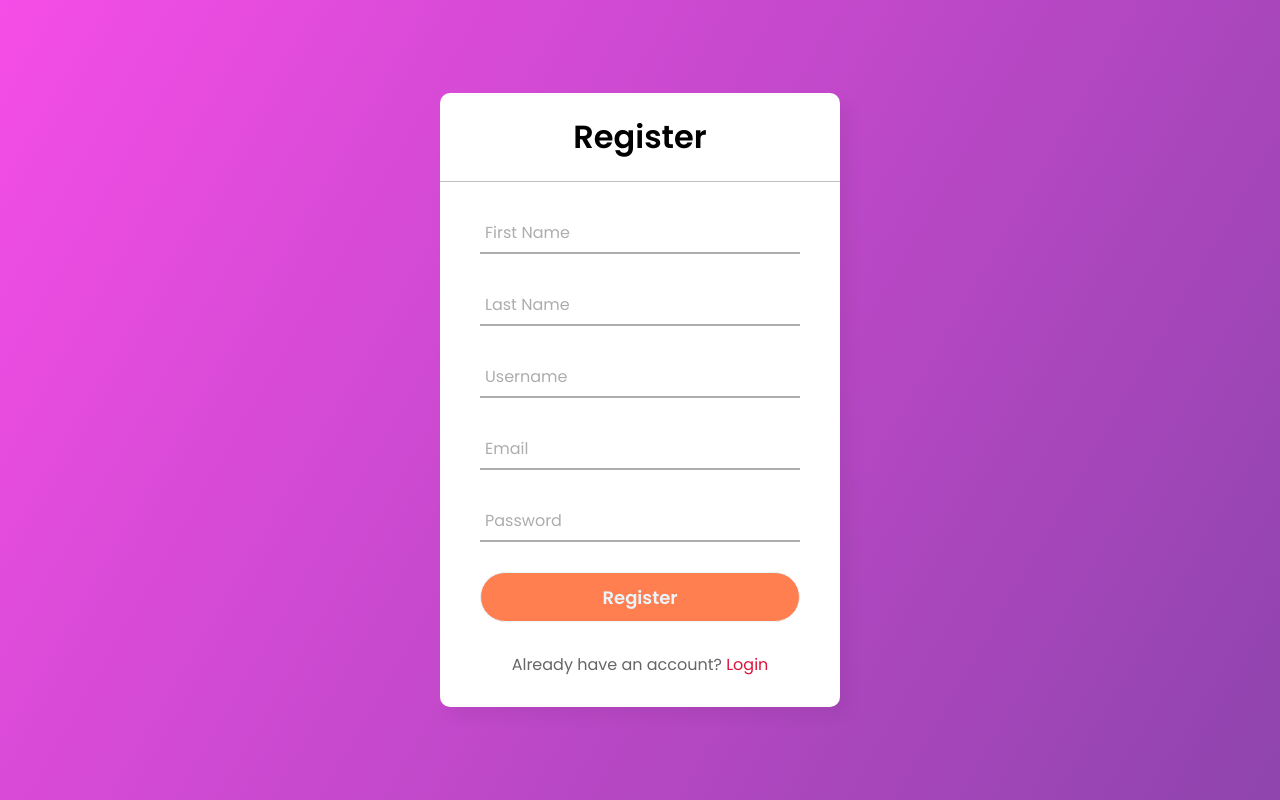
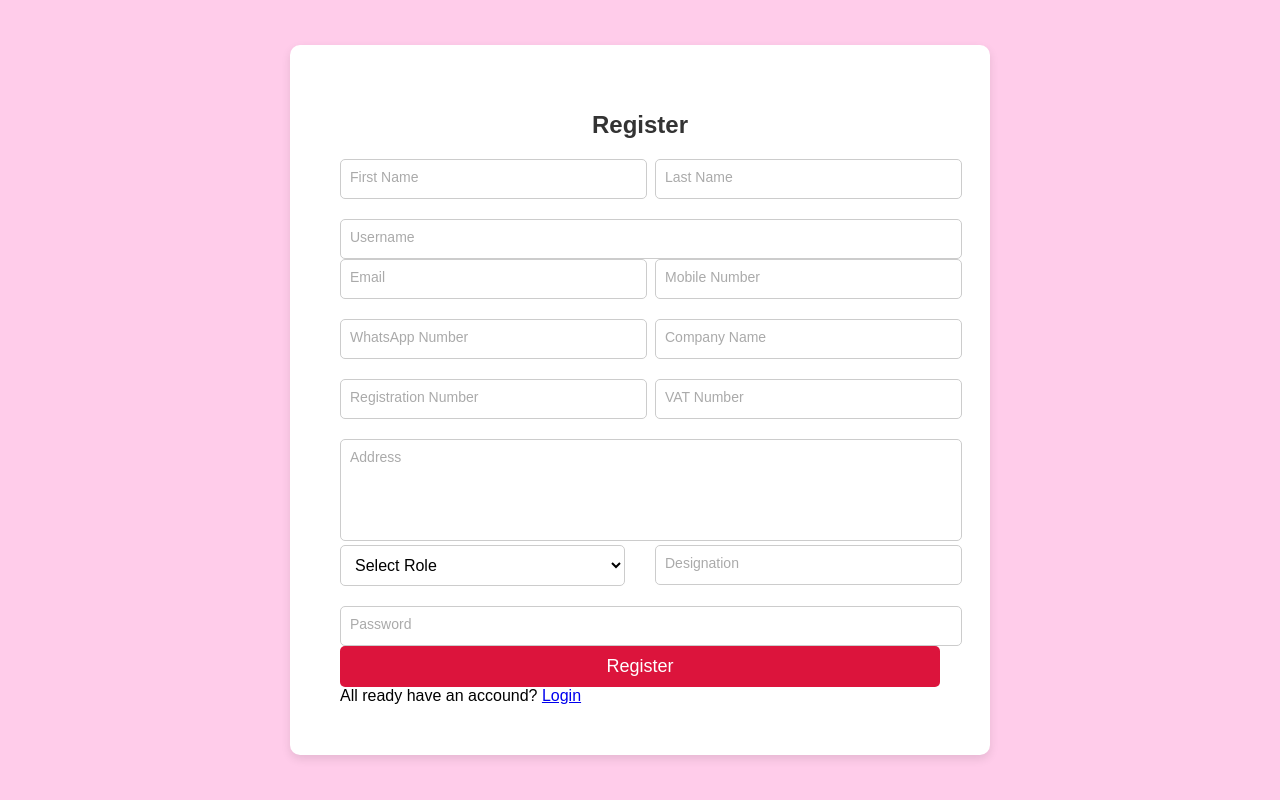
Before and after one commit to Pritirekha23/Django_Auth, a Django app: page /register/ in a window 1280 px wide. Run offline with Django 5.2, Linux system fonts and the light colour scheme.

Commit message:
final commit

```diff
--- a/AuthenticationProject/Core/views.py
+++ b/AuthenticationProject/Core/views.py
@@ -13,16 +13,29 @@ from .models import *
 def Home(request):
     return render(request, 'index.html')
 
+from django.shortcuts import render, redirect
+from django.contrib import messages
+from django.contrib.auth.models import User
+from .models import UserProfile  # Assuming additional fields are stored in UserProfile model
 
 def RegisterView(request):
-
     if request.method == "POST":
+        # Collect data
         first_name = request.POST.get('first_name')
         last_name = request.POST.get('last_name')
+        email = request.POST.get('email')
         username = request.POST.get('username')
-        email = request.POST.get('email')
         password = request.POST.get('password')
+        mobile_number = request.POST.get('mobile_number')
+        whatsapp_number = request.POST.get('whatsapp_number')
+        company_name = request.POST.get('company_name')
+        registration_number = request.POST.get('registration_number')
+        vat_number = request.POST.get('vat_number')
+        address = request.POST.get('address')
+        role = request.POST.get('role')
+        designation = request.POST.get('designation')
 
+        # Validation checks
         user_data_has_error = False
 
         if User.objects.filter(username=username).exists():
@@ -39,18 +52,33 @@ def RegisterView(request):
 
         if user_data_has_error:
             return redirect('register')
-        else:
-            new_user = User.objects.create_user(
-                first_name=first_name,
-                last_name=last_name,
-                email=email,
-                username=username,
-                password=password
-            )
-            messages.success(request, "Account created. Login now")
-            return redirect('login')
+
+        # Create User and save additional fields
+        user = User.objects.create_user(
+            username=username,
+            first_name=first_name,
+            last_name=last_name,
+            email=email,
+            password=password
+        )
+
+        UserProfile.objects.create(
+            user=user,
+            mobile_number=mobile_number,
+            whatsapp_number=whatsapp_number,
+            company_name=company_name,
+            registration_number=registration_number,
+            vat_number=vat_number,
+            address=address,
+            role=role,
+            designation=designation
+        )
+
+        messages.success(request, "Account created successfully! Login now.")
+        return redirect('login')
 
     return render(request, 'register.html')
+
 
 
 
--- a/AuthenticationProject/static/style.css
+++ b/AuthenticationProject/static/style.css
@@ -1,52 +1,64 @@
+@import url('https://fonts.googleapis.com/css2?family=Noto+Sans:wght@700&family=Poppins:wght@400;500;600&display=swap');
 
-@import url('https://fonts.googleapis.com/css2?family=Noto+Sans:wght@700&family=Poppins:wght@400;500;600&display=swap');
-*{
+* {
   margin: 0;
   padding: 0;
   box-sizing: border-box;
   font-family: "Poppins", sans-serif;
 }
-body{
-  margin: 0;
-  padding: 0;
-  background: linear-gradient(120deg,#f54de7, #8e44ad);
+
+body {
+  background: #FFCCEA;
   height: 100vh;
+  display: flex;
+  justify-content: center;
+  align-items: center;
   overflow: hidden;
 }
-.center{
-  position: absolute;
-  top: 50%;
-  left: 50%;
-  transform: translate(-50%, -50%);
+
+.center {
   width: 400px;
   background: white;
   border-radius: 10px;
-  box-shadow: 10px 10px 15px rgba(0,0,0,0.05);
+  box-shadow: 10px 10px 15px rgba(0, 0, 0, 0.05);
+  padding: 20px;
 }
-.center h1{
+
+.center h1 {
   text-align: center;
-  padding: 20px 0;
-  border-bottom: 1px solid silver;
+  margin-bottom: 20px;
+  color: #333;
+  font-size: 24px;
 }
-.center form{
-  padding: 0 40px;
-  box-sizing: border-box;
+
+form {
+  padding: 0 20px;
 }
-form .txt_field{
+
+.txt_field {
   position: relative;
+  margin: 30px 0;
   border-bottom: 2px solid #adadad;
-  margin: 30px 0;
 }
-.txt_field input{
+
+.txt_field input,
+.txt_field select,
+.txt_field textarea {
   width: 100%;
-  padding: 0 5px;
+  padding: 5px;
   height: 40px;
   font-size: 16px;
   border: none;
   background: none;
   outline: none;
 }
-.txt_field label{
+
+.txt_field textarea {
+  resize: none;
+  height: 80px;
+}
+
+.txt_field label {
   position: absolute;
   top: 50%;
   left: 5px;
@@ -54,61 +66,67 @@ form .txt_field{
   transform: translateY(-50%);
   font-size: 16px;
   pointer-events: none;
-  transition: .5s;
+  transition: 0.5s ease;
 }
-.txt_field span::before{
+
+.txt_field span::before {
   content: '';
   position: absolute;
-  top: 40px;
+  bottom: -2px;
   left: 0;
   width: 0%;
   height: 2px;
-  background: wheat;
-  transition: .5s;
+  background: crimson;
+  transition: 0.5s;
 }
+
 .txt_field input:focus ~ label,
-.txt_field input:valid ~ label{
-  top: -5px;
-  color: crimson;
+.txt_field select:focus ~ label,
+.txt_field textarea:focus ~ label,
+.txt_field input:valid ~ label,
+.txt_field select:valid ~ label,
+.txt_field textarea:valid ~ label {
+  top: -20px;
+  font-size: 12px;
+  color: rgb(20, 50, 220);
 }
+
 .txt_field input:focus ~ span::before,
-.txt_field input:valid ~ span::before{
+.txt_field select:focus ~ span::before,
+.txt_field textarea:focus ~ span::before {
   width: 100%;
 }
-.pass{
-  margin: -5px 0 20px 5px;
-  color: #a6a6a6;
-  cursor: pointer;
-}
-.pass:hover{
-  text-decoration: underline;
-}
-input[type="submit"]{
+
+input[type="submit"] {
   width: 100%;
   height: 50px;
   border: 1px solid;
-  background: coral;
+  background: crimson;
   border-radius: 25px;
   font-size: 18px;
   color: #e9f4fb;
   font-weight: 700;
   cursor: pointer;
   outline: none;
+  transition: 0.5s;
 }
-input[type="submit"]:hover{
-  border-color:coral;
-  transition: .5s;
+
+input[type="submit"]:hover {
+  background: rgb(140, 0, 0);
 }
-.signup_link{
-  margin: 30px 0;
+
+.signup_link {
   text-align: center;
   font-size: 16px;
   color: #666666;
+  margin: 20px 0;
 }
-.signup_link a{
-  color:crimson;
+
+.signup_link a {
+  color: crimson;
   text-decoration: none;
 }
-.signup_link a:hover{
+
+.signup_link a:hover {
   text-decoration: underline;
 }
--- a/AuthenticationProject/templates/register.html
+++ b/AuthenticationProject/templates/register.html
@@ -3,8 +3,130 @@
   <head>
     {% load static %}
     <meta charset="utf-8">
+    <meta name="viewport" content="width=device-width, initial-scale=1.0">
     <title>Register</title>
-    <link rel="stylesheet" href="{% static 'style.css' %}">
+    <style>
+
+      body {
+        font-family: Arial, sans-serif;
+        margin: 0;
+        padding: 0;
+        background-color: #FFCCEA;
+        display: flex;
+        justify-content: center;
+        align-items: center;
+        height: 100vh;
+      }
+
+      .center {
+        width: 600px;
+        padding: 50px;
+        background: #fff;
+        border-radius: 10px;
+        box-shadow: 0 4px 10px rgba(0, 0, 0, 0.1);
+      }
+
+      h1 {
+        text-align: center;
+        margin-bottom: 20px;
+        color: #333;
+        font-size: 24px;
+      }
+
+      .form-row {
+        display: flex;
+        gap: 30px;
+        margin-bottom: 20px;
+      }
+
+      .txt_field {
+        position: relative;
+        flex: 1;
+      }
+
+      .txt_field input,
+      .txt_field select,
+      .txt_field textarea {
+        width: 100%;
+        padding: 10px;
+        font-size: 16px;
+        border: 1px solid #ccc;
+        border-radius: 5px;
+        outline: none;
+        background:white;
+        transition: all 0.3s;
+      }
+
+      .txt_field textarea {
+        resize: none;
+        height: 80px;
+      }
+
+      .txt_field label {
+        position: absolute;
+        top: 10px;
+        left: 10px;
+        pointer-events: none;
+        font-size: 14px;
+        color: #aaa;
+        transition: all 0.3s ease;
+      }
+
+      .txt_field input:focus + label,
+      .txt_field select:focus + label,
+      .txt_field textarea:focus + label,
+      .txt_field input:valid + label,
+      .txt_field select:valid + label,
+      .txt_field textarea:valid + label {
+        top: -20px;
+        left: 10px;
+        font-size: 12px;
+        color: #333;
+      }
+
+      .txt_field span {
+        position: absolute;
+        left: 0;
+        bottom: 0;
+        width: 100%;
+        height: 2px;
+        background: #6200ea;
+        transform: scaleX(0);
+        transition: transform 0.3s ease;
+      }
+
+      .txt_field input:focus ~ span,
+      .txt_field select:focus ~ span,
+      .txt_field textarea:focus ~ span {
+        transform: scaleX(1);
+      }
+
+      input[type="submit"] {
+        width: 100%;
+        padding: 10px;
+        font-size: 18px;
+        color: #fff;
+        background: crimson;
+        border: none;
+        border-radius: 5px;
+        cursor: pointer;
+        transition: background 0.3s;
+      }
+
+      input[type="submit"]:hover {
+        background: #5a00d1;
+      }
+
+      @media (max-width: 768px) {
+        .form-row {
+          flex-direction: column;
+        }
+
+        .center {
+          width: 90%;
+        }
+      }
+    </style>
   </head>
   <body>
     <div class="center">
@@ -13,27 +135,28 @@
       {% if messages %}
         {% for message in messages %}
           {% if message.tags == 'error' %}
-                  <center><h4 style="color: firebrick;">{{message}}</h4></center>
+            <center><h4 style="color: firebrick;">{{ message }}</h4></center>
           {% else %}
-                  <center><h4 style="color: dodgerblue;">{{message}}</h4></center>
+            <center><h4 style="color: dodgerblue;">{{ message }}</h4></center>
           {% endif %}
         {% endfor %}
       {% endif %}
 
       <form method="POST">
-
         {% csrf_token %}
 
+        <!-- Personal Information -->
+        <div class="form-row">
           <div class="txt_field">
             <input type="text" required name="first_name">
             <span></span>
             <label>First Name</label>
           </div>
-
           <div class="txt_field">
             <input type="text" required name="last_name">
             <span></span>
             <label>Last Name</label>
+          </div>
         </div>
 
         <div class="txt_field">
@@ -42,25 +165,82 @@
           <label>Username</label>
         </div>
 
+        <!-- Contact Information -->
+        <div class="form-row">
           <div class="txt_field">
             <input type="email" required name="email">
             <span></span>
             <label>Email</label>
           </div>
+          <div class="txt_field">
+            <input type="text" required name="mobile_number">
+            <span></span>
+            <label>Mobile Number</label>
+          </div>
+        </div>
 
+        <div class="form-row">
+          <div class="txt_field">
+            <input type="text" required name="whatsapp_number">
+            <span></span>
+            <label>WhatsApp Number</label>
+          </div>
+          <div class="txt_field">
+            <input type="text" required name="company_name">
+            <span></span>
+            <label>Company Name</label>
+          </div>
+        </div>
+
+        <div class="form-row">
+          <div class="txt_field">
+            <input type="text" required name="registration_number">
+            <span></span>
+            <label>Registration Number</label>
+          </div>
+          <div class="txt_field">
+            <input type="text" required name="vat_number">
+            <span></span>
+            <label>VAT Number</label>
+          </div>
+        </div>
+
+        <div class="txt_field">
+          <textarea name="address" required></textarea>
+          <span></span>
+          <label>Address</label>
+        </div>
+
+        <!-- Role and Designation -->
+        <div class="form-row">
+          <div class="txt_field">
+            <select name="role" required>
+              <option value="" disabled selected>Select Role</option>
+              <option value="Owner">Owner</option>
+              <option value="Director">Director</option>
+              <option value="Finance Manager">Finance Manager</option>
+              <option value="General Manager">General Manager</option>
+            </select>
+          </div>
+          <div class="txt_field">
+            <input type="text" required name="designation">
+            <span></span>
+            <label>Designation</label>
+          </div>
+        </div>
+
+        <!-- Password -->
         <div class="txt_field">
           <input type="password" required name="password">
           <span></span>
           <label>Password</label>
         </div>
 
-        <!-- <div class="pass">Forgot Password?</div> -->
         <input type="submit" value="Register">
-        <div class="signup_link">
-          Already have an account? <a href="{% url 'login' %}">Login</a>
+      </form>
+      <div class="sigin_link">
+       All ready have an accound? <a href="{% url 'login' %}">Login</a>
       </div>
-      </form>
     </div>
-
   </body>
 </html>
```
Also changed, not shown: AuthenticationProject/Core/models.py (+23 -0 lines), AuthenticationProject/Core/migrations/0002_userprofile.py (added). Lines whose indentation alone changed are shown as unchanged.
